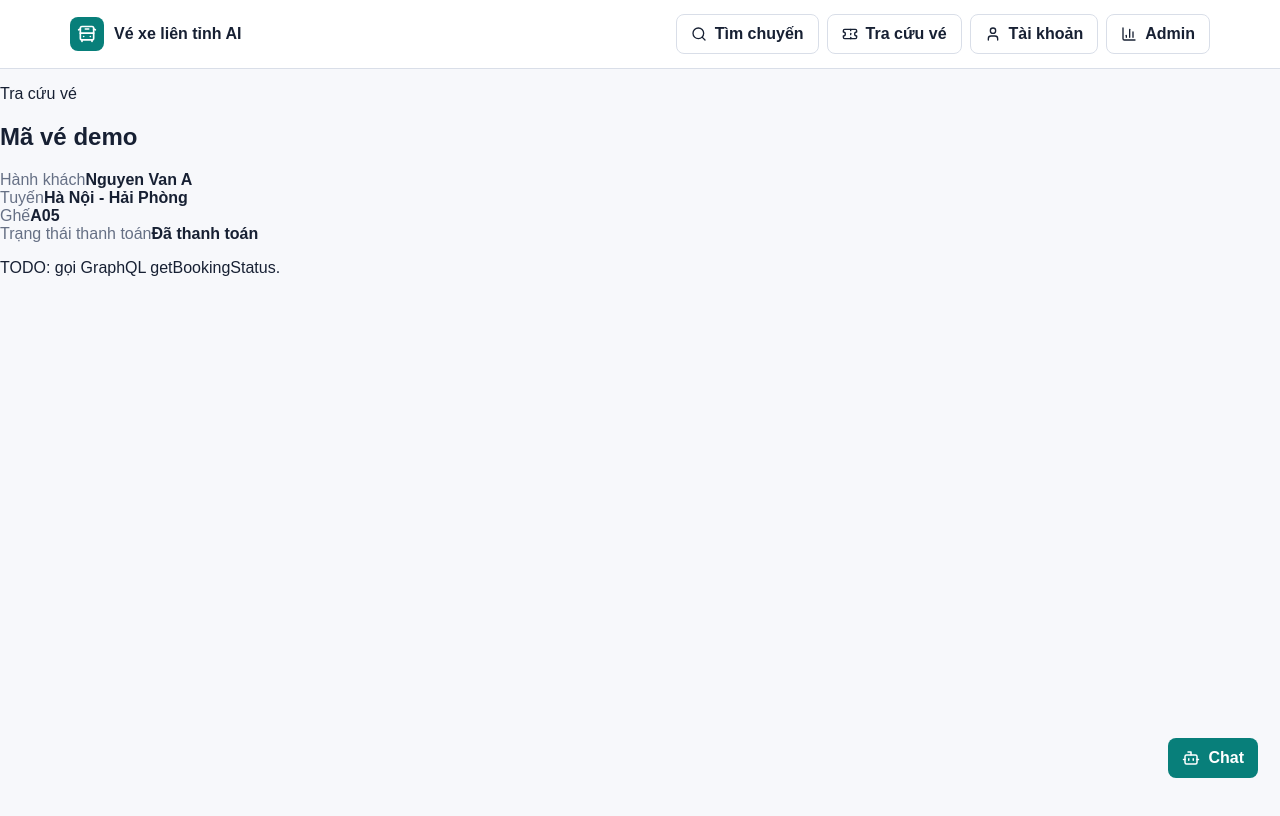
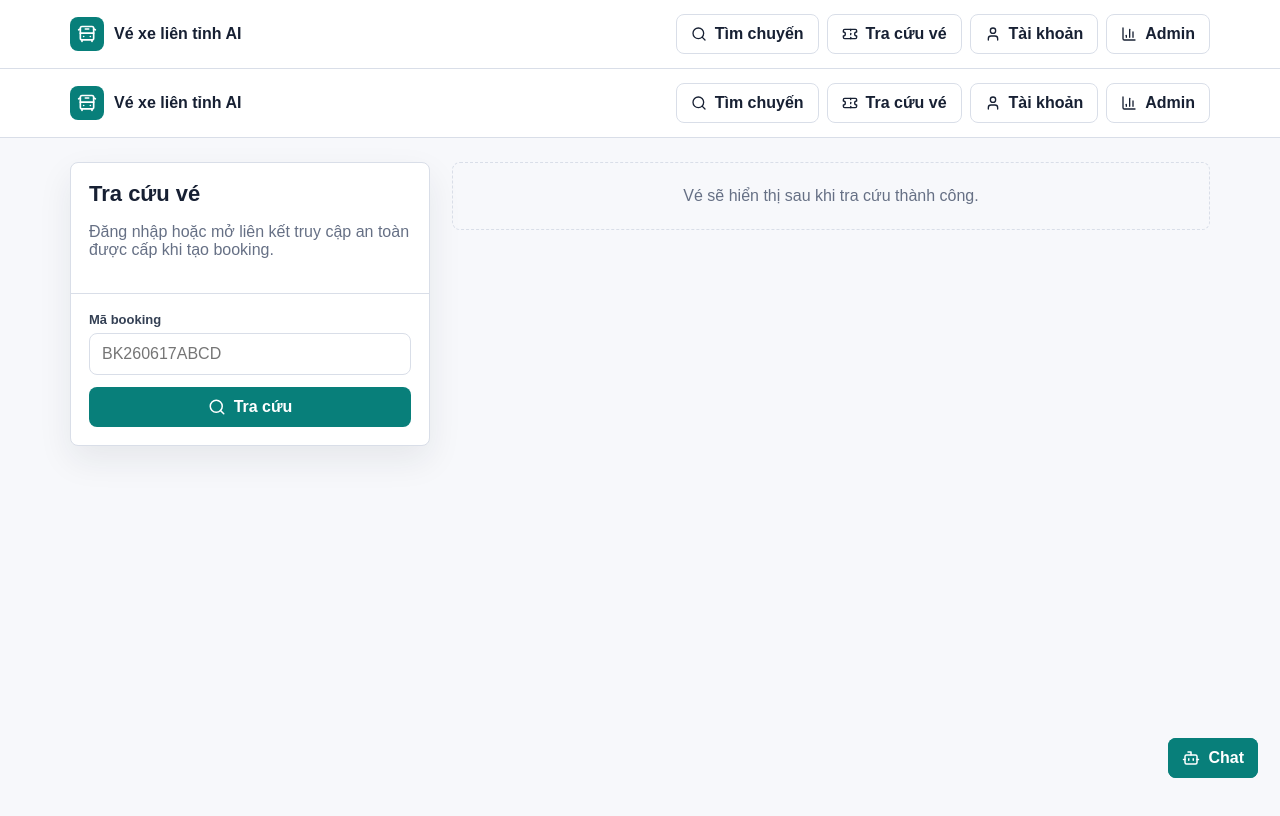
Before and after one commit to kinnynee/H-th-ng-t-v-xe-kh-ch-li-n-t-nh-t-ch-h-p-AI, a Next.js app in the folder apps/web/: page /booking/demo in a window 1280 px wide. Shown: the top 816 px of the page. Built offline with nearby package versions, Linux system fonts and the light colour scheme.

Commit message:
feat(web): improve booking lookup and ticket states

```diff
--- a/apps/web/src/app/booking/[code]/page.jsx
+++ b/apps/web/src/app/booking/[code]/page.jsx
@@ -1,39 +1,159 @@
-const mockBooking = {
-  code: 'BK001',
-  passenger: 'Nguyen Van A',
-  route: 'Hà Nội - Hải Phòng',
-  seat: 'A05',
-  paymentStatus: 'Đã thanh toán',
-};
+"use client";
 
-export default function BookingPage({ params }) {
-  const booking = { ...mockBooking, code: params.code };
+import { useEffect, useState } from "react";
+import { useParams } from "next/navigation";
+import { CheckCircle2, Search, Ticket, XCircle } from "lucide-react";
+import ChatWidget from "../../../components/ChatWidget";
+import SiteChrome from "../../../components/SiteChrome";
+import { gql, money, openBookingTicket, shortDateTime, storeBookingAccessToken } from "../../../lib/graphql";
+
+const BOOKING = `
+query Booking($code: ID!) {
+  booking(code: $code) {
+    code status routeName departureTime pickup dropoff vehiclePlate customerEmail totalAmount ticketHtmlUrl ticketPdfUrl
+    seatIds
+    passengers { seatId fullName phone email documentId }
+    tickets { id passengerName seatId qrPayload issuedAt }
+  }
+}`;
+
+const CANCEL = `
+mutation Cancel($code: ID!) {
+  cancelBooking(code: $code) {
+    code status
+  }
+}`;
+
+export default function BookingPage() {
+  const params = useParams();
+  const code = params.code;
+  const [lookupCode, setLookupCode] = useState(code === "demo" ? "" : code);
+  const [accessReady, setAccessReady] = useState(false);
+  const [booking, setBooking] = useState(null);
+  const [error, setError] = useState("");
+
+  async function lookup() {
+    setError("");
+    try {
+      const data = await gql(BOOKING, { code: lookupCode }, { bookingCode: lookupCode });
+      setBooking(data.booking);
+    } catch (err) {
+      setError(err.message);
+      setBooking(null);
+    }
+  }
+
+  async function cancel() {
+    setError("");
+    try {
+      await gql(CANCEL, { code: booking.code }, { bookingCode: booking.code });
+      await lookup();
+    } catch (err) {
+      setError(err.message);
+    }
+  }
+
+  useEffect(() => {
+    const token = new URLSearchParams(window.location.hash.slice(1)).get("access");
+    if (token && code !== "demo") {
+      storeBookingAccessToken(code, token);
+      window.history.replaceState(null, "", window.location.pathname);
+    }
+    setAccessReady(true);
+  }, [code]);
+
+  useEffect(() => {
+    if (lookupCode && accessReady) lookup();
+  }, [lookupCode, accessReady]);
+
+  async function openTicket(url) {
+    setError("");
+    try {
+      await openBookingTicket(url, booking.code);
+    } catch (err) {
+      setError(err.message);
+    }
+  }
 
   return (
-    <main className="page-stack">
-      <section className="card">
-        <p className="eyebrow">Tra cứu vé</p>
-        <h1>Mã vé {booking.code}</h1>
-        <div className="detail-grid">
-          <div>
-            <span className="muted">Hành khách</span>
-            <strong>{booking.passenger}</strong>
+    <SiteChrome>
+      <main className="page split">
+        <aside className="panel">
+          <div className="panel-header">
+            <h1>Tra cứu vé</h1>
+            <p>Đăng nhập hoặc mở liên kết truy cập an toàn được cấp khi tạo booking.</p>
           </div>
-          <div>
-            <span className="muted">Tuyến</span>
-            <strong>{booking.route}</strong>
+          <div className="panel-body form-grid">
+            <label className="field">
+              <span>Mã booking</span>
+              <input
+                className="input"
+                value={lookupCode}
+                readOnly={code !== "demo"}
+                onChange={(event) => setLookupCode(event.target.value)}
+                placeholder="BK260617ABCD"
+              />
+            </label>
+            <button className="primary-button" onClick={lookup}>
+              <Search size={18} /> Tra cứu
+            </button>
+            {error && <div className="empty">{error}</div>}
           </div>
-          <div>
-            <span className="muted">Ghế</span>
-            <strong>{booking.seat}</strong>
-          </div>
-          <div>
-            <span className="muted">Trạng thái thanh toán</span>
-            <strong>{booking.paymentStatus}</strong>
-          </div>
-        </div>
-        <p className="todo-note">TODO: gọi GraphQL getBookingStatus.</p>
-      </section>
-    </main>
+        </aside>
+
+        <section className="stack">
+          {!booking && <div className="empty">Vé sẽ hiển thị sau khi tra cứu thành công.</div>}
+          {booking && (
+            <div className="panel">
+              <div className="panel-header">
+                <h2>{booking.code}</h2>
+                <p>{booking.routeName}</p>
+              </div>
+              <div className="panel-body stack">
+                <div className="meta-row">
+                  <span className="badge status">{booking.status}</span>
+                  <span>{shortDateTime(booking.departureTime)}</span>
+                  <span>{money(booking.totalAmount)}</span>
+                </div>
+                <div className="ticket-card">
+                  <p>Điểm đón: {booking.pickup}</p>
+                  <p>Điểm trả: {booking.dropoff}</p>
+                  <p>Biển số xe: {booking.vehiclePlate}</p>
+                </div>
+                <div className="trip-list">
+                  {booking.tickets.map((ticket) => (
+                    <article className="ticket-card" key={ticket.id}>
+                      <span className="badge status-good">
+                        <Ticket size={14} /> Vé điện tử
+                      </span>
+                      <h3>{ticket.id}</h3>
+                      <p>{ticket.passengerName}, ghế {ticket.seatId}</p>
+                      <p className="muted">QR mô phỏng: {ticket.qrPayload}</p>
+                    </article>
+                  ))}
+                </div>
+                {!["CANCELLED", "CHECKED_IN", "COMPLETED"].includes(booking.status) && (
+                  <button className="danger-button" onClick={cancel}>
+                    <XCircle size={18} /> Hủy booking
+                  </button>
+                )}
+                {booking.status === "TICKET_ISSUED" && (
+                  <span className="badge status-good">
+                    <CheckCircle2 size={14} /> Sẵn sàng check-in
+                  </span>
+                )}
+                {booking.tickets.length > 0 && (
+                  <div className="two-cols">
+                    <button className="ghost-button" onClick={() => openTicket(booking.ticketHtmlUrl)}>Mở vé HTML</button>
+                    <button className="ghost-button" onClick={() => openTicket(booking.ticketPdfUrl)}>Mở vé PDF</button>
+                  </div>
+                )}
+              </div>
+            </div>
+          )}
+        </section>
+      </main>
+      <ChatWidget bookingCode={booking?.code ?? ""} />
+    </SiteChrome>
   );
 }
```
